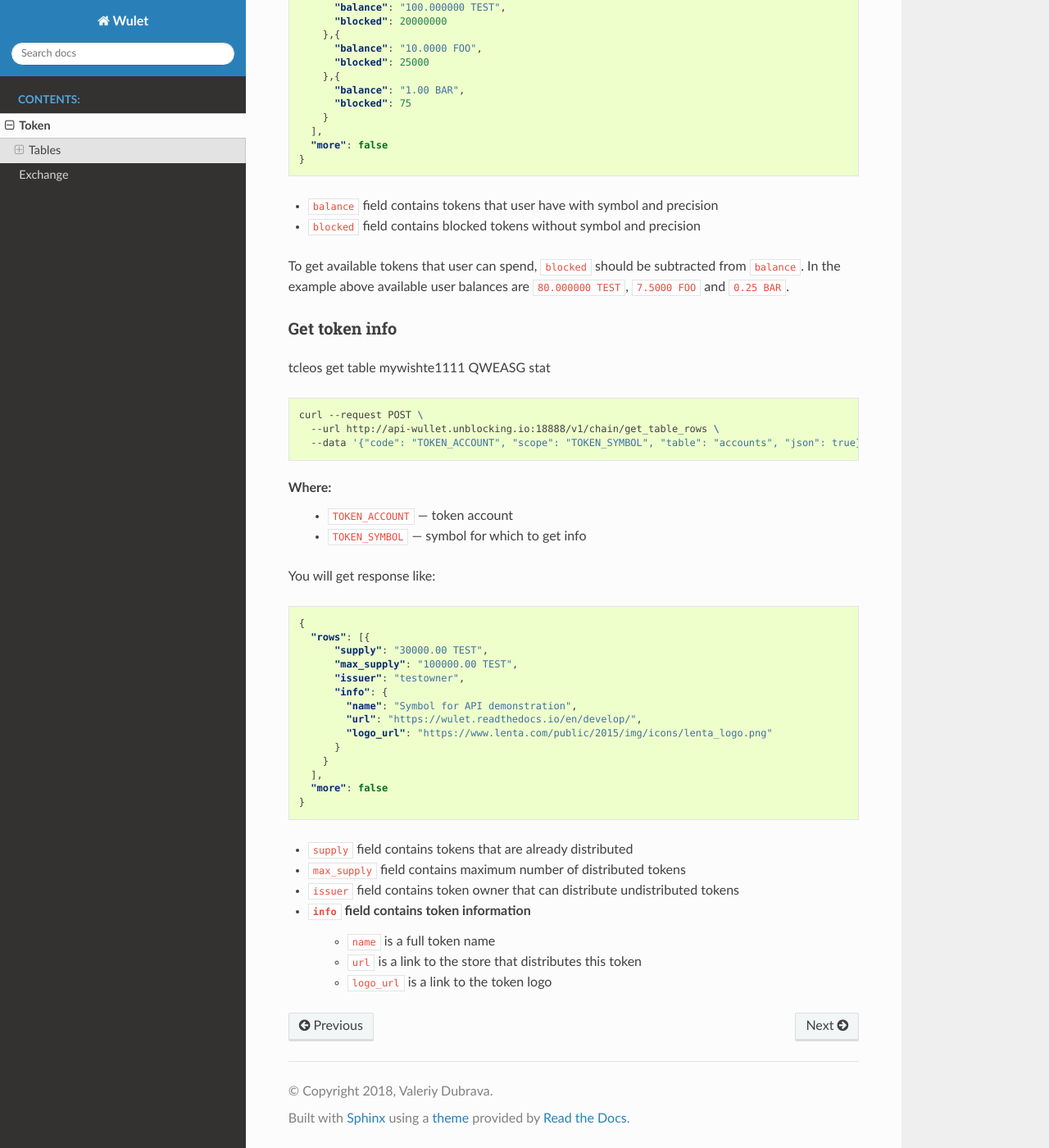
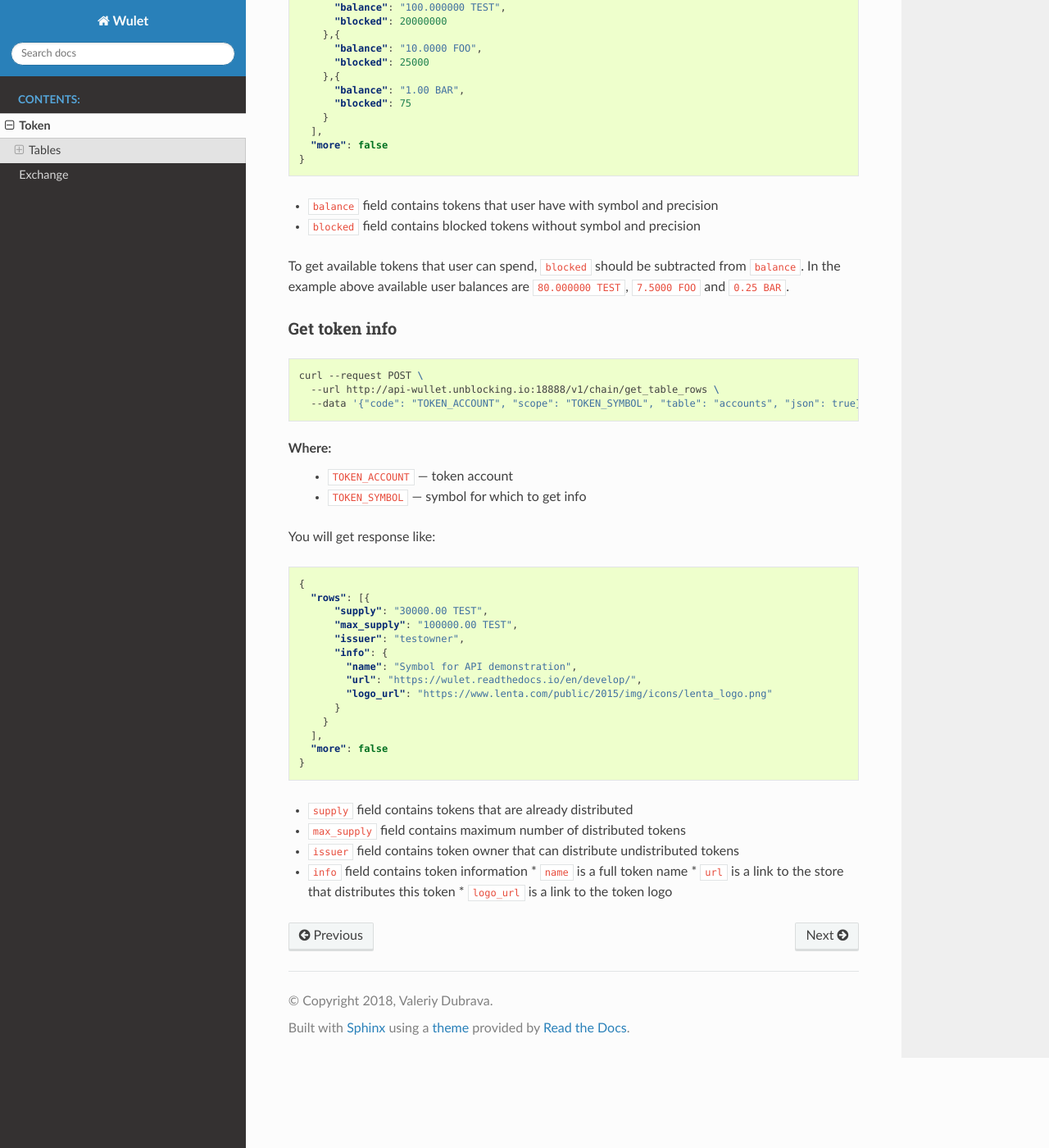
Before and after one commit to Wuletou/docs, a Sphinx documentation site: the page built from docs/source/token.rst, in a window 1280 px wide and 1400 px high, scrolled down 565 px. Shown: the whole window at 82% size. Built offline with Sphinx 7.4.7 and the Read the Docs theme 2.0.0, drawn with Linux system fonts in a browser that asks for light colours; formulas are drawn with MathJax 3.

Commit message:
some clean up

```diff
--- a/docs/source/token.rst
+++ b/docs/source/token.rst
@@ -41,7 +41,6 @@ To get available tokens that user can spend, ``blocked`` should be subtracted fr
 
 Get token info
 ______________
-tcleos get table mywishte1111 QWEASG stat
 
 .. code-block:: bash
 
@@ -76,6 +75,6 @@ You will get response like:
 * ``max_supply`` field contains maximum number of distributed tokens
 * ``issuer`` field contains token owner that can distribute undistributed tokens
 * ``info`` field contains token information
-    * ``name`` is a full token name
-    * ``url`` is a link to the store that distributes this token
-    * ``logo_url`` is a link to the token logo
+  * ``name`` is a full token name
+  * ``url`` is a link to the store that distributes this token
+  * ``logo_url`` is a link to the token logo
```
